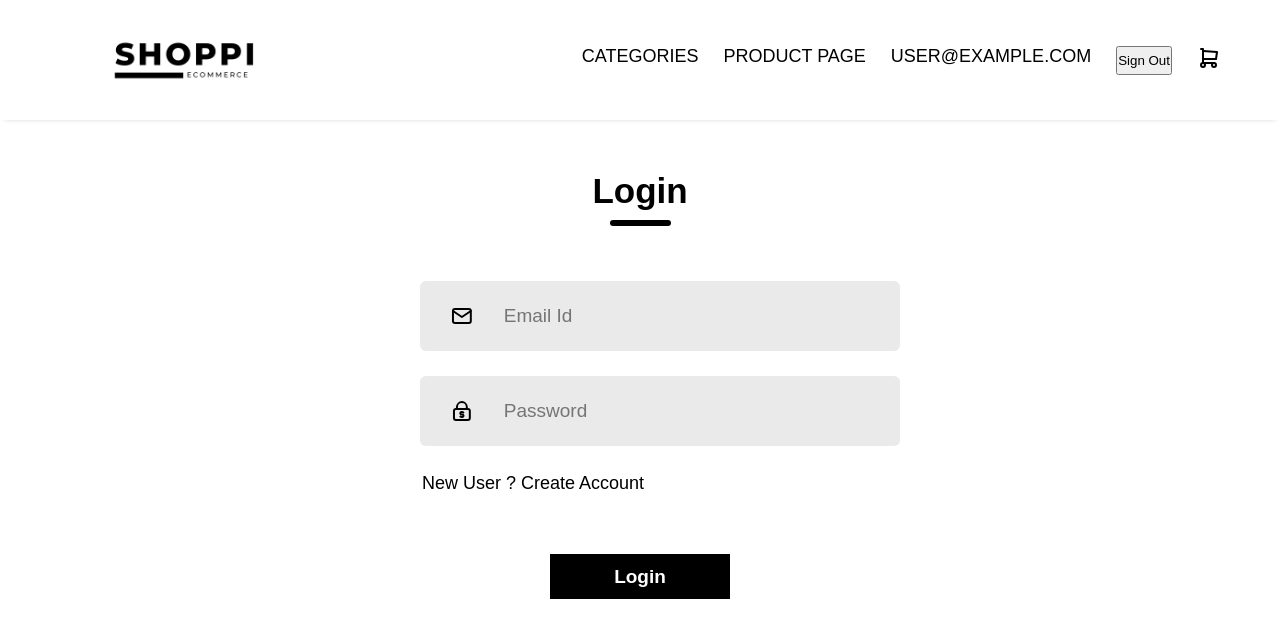
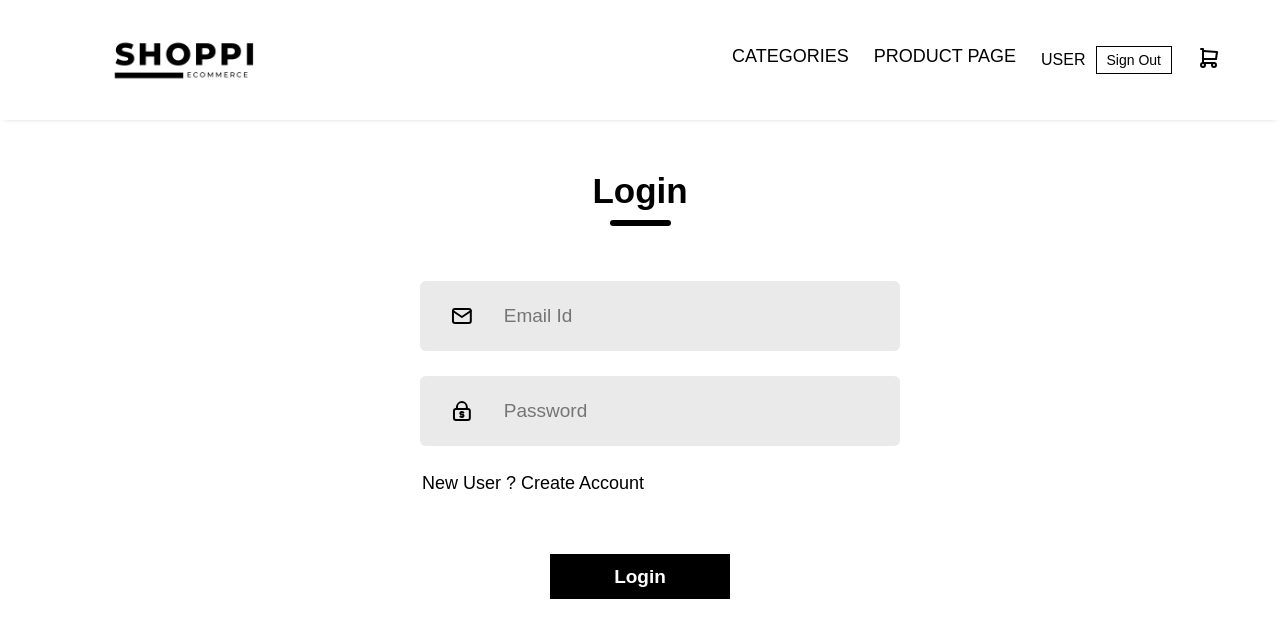
Before and after one commit to mayanktak15/hh, a React (Create React App) app: page /user in a window 1280 px wide. Shown: the top 638 px of the page. Built offline with nearby package versions, Linux system fonts and the light colour scheme; no server answers; the database is empty; sample sign-in values are in the browser's storage; a web font is replaced by a local one.

Commit message:
seesionbugs g

```diff
--- a/src/App.jsx
+++ b/src/App.jsx
@@ -12,14 +12,17 @@ import Jeans from "./components/Categories-pages/Jeans";
 import ProductPage, { CartContext } from "./pages/ProductPage";
 import { useEffect, useState } from "react";
 import User from "./components/Authentication/User";
-import { useDispatch } from "react-redux";
+import { useDispatch, useSelector } from "react-redux";
 import { onAuthStateChanged } from "firebase/auth";
 import { auth } from "./utils/firebase";
 import { addUser, removeUser } from "./utils/userSlice";
 import ProtectedRoute from "./utils/ProtectedRoute";
+import { getDatabase, ref, set, get } from "firebase/database";
+import { setCart } from "./utils/cartSlice";
 
 function App() {
   const dispatch = useDispatch();
+  const user = useSelector((store) => store.user);
 
   const [cartItem, setCartItem] = useState([]);
 
@@ -63,6 +66,38 @@ function App() {
     });
   }, []);
 
+  // Save cart to Firebase when it changes
+  useEffect(() => {
+    if (user && cartItem.length > 0) {
+      const db = getDatabase();
+      set(ref(db, `carts/${user.uid}`), {
+        items: cartItem,
+      }).catch((error) => {
+        console.error("Error saving cart:", error);
+      });
+    }
+  }, [cartItem, user]);
+
+  // Load cart from Firebase on login
+  useEffect(() => {
+    if (user) {
+      const db = getDatabase();
+      get(ref(db, `carts/${user.uid}`)).then((snapshot) => {
+        if (snapshot.exists()) {
+          const savedCart = snapshot.val().items;
+          setCartItem(savedCart);
+          dispatch(setCart(savedCart));
+        }
+      }).catch((error) => {
+        console.error("Error loading cart:", error);
+      });
+    } else {
+      // Clear cart when user logs out
+      setCartItem([]);
+      dispatch(setCart([]));
+    }
+  }, [user, dispatch]);
+
   return (
     <CartContext.Provider value={{ cartItem, addToCart, setCartItem }}>
       <Navbar />
--- a/src/components/Navbar.css
+++ b/src/components/Navbar.css
@@ -414,3 +414,33 @@
     top: 3rem;
     cursor: pointer;
 }
+
+.nav-user {
+    display: flex;
+    align-items: center;
+    gap: 1rem;
+}
+
+.user-email {
+    font-size: 1.6rem;
+    font-weight: 500;
+}
+
+.logout-btn {
+    background: none;
+    border: 1px solid #000;
+    padding: 0.5rem 1rem;
+    font-size: 1.4rem;
+    cursor: pointer;
+    transition: all 0.2s;
+}
+
+.logout-btn:hover {
+    background: #000;
+    color: white;
+}
+
+.login-link {
+    display: flex;
+    align-items: center;
+}
--- a/src/components/Navbar.jsx
+++ b/src/components/Navbar.jsx
@@ -121,13 +121,13 @@ function Navbar() {
               </Link>
               {/* User Authentication */}
               {user ? (
-                <>
-                  <span>{user.email}</span>
-                  <button onClick={handleSignOut}>Sign Out</button>
-                </>
+                <div className="nav-user">
+                  <span className="user-email">{user.email?.split('@')[0]}</span>
+                  <button className="logout-btn" onClick={handleSignOut}>Sign Out</button>
+                </div>
               ) : (
-                <Link to="/user">
-                  <IconUser/>
+                <Link to="/user" className="login-link">
+                  <IconUser size={24} />
                 </Link>
               )}
               <i
--- a/src/utils/ProtectedRoute.js
+++ b/src/utils/ProtectedRoute.js
@@ -8,7 +8,7 @@ const ProtectedRoute = ({ children }) => {
     if (!user) {
         // Save the attempted URL before redirect
         sessionStorage.setItem('intendedUrl', location.pathname);
-        return <Navigate to="/user" />;
+        return <Navigate to="/user" state={{ from: location }} replace />;
     }
 
     return children;
--- a/src/utils/appStore.js
+++ b/src/utils/appStore.js
@@ -1,9 +1,11 @@
 import { configureStore } from "@reduxjs/toolkit";
 import userReducer from "./userSlice";
+import cartReducer from "./cartSlice";
 
 const appStore = configureStore({
     reducer: {
         user: userReducer,
+        cart: cartReducer,
     },
 })
 export default appStore;
--- /dev/null
+++ b/src/utils/cartSlice.js
@@ -0,0 +1,17 @@
+import { createSlice } from "@reduxjs/toolkit";
+
+const cartSlice = createSlice({
+    name: 'cart',
+    initialState: [],
+    reducers: {
+        setCart: (state, action) => {
+            return action.payload;
+        },
+        clearCart: (state) => {
+            return [];
+        }
+    }
+});
+
+export const { setCart, clearCart } = cartSlice.actions;
+export default cartSlice.reducer;
```
